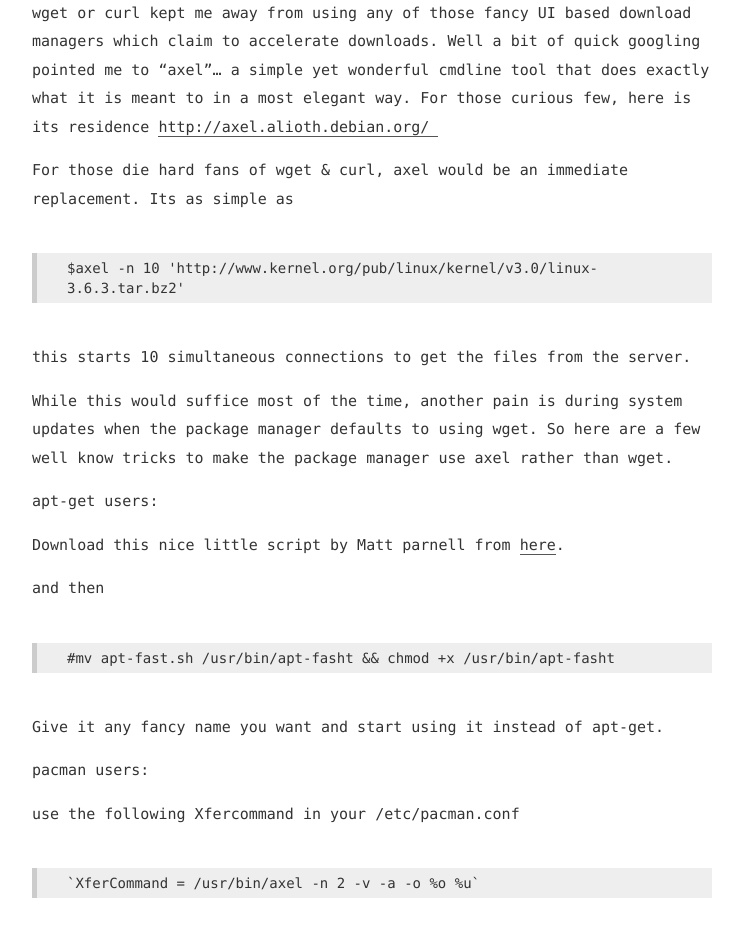
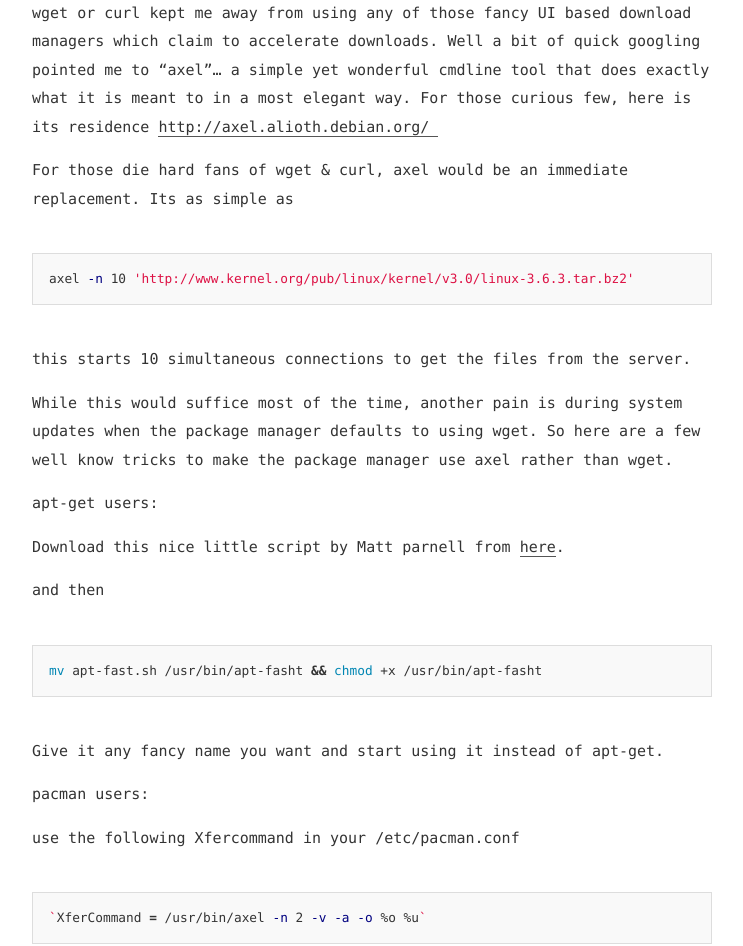
Before and after one commit to nitheeshkl/nitheeshkl.github.io, a Jekyll site: the page built from _posts/2012-10-22-axel-a-handy-accelerator.markdown, in a window 1280 px wide and 1400 px high, scrolled down 371 px. Shown: the top 946 px of the window, without its empty margins (268-1011 px from the left). Built offline with Jekyll 4.4.1, drawn with Linux system fonts in a browser that asks for light colours; some of the changed text lies outside the part shown.

Commit message:
fix axel
Signed-off-by: Nitheesh K L <nitheesh.k.l@intel.com>

````diff
--- a/_posts/2012-10-22-axel-a-handy-accelerator.markdown
+++ b/_posts/2012-10-22-axel-a-handy-accelerator.markdown
@@ -19,9 +19,9 @@
 
 For those die hard fans of wget &amp; curl, axel would be an immediate replacement. Its as simple as
 
-
-<blockquote>$axel -n 10 'http://www.kernel.org/pub/linux/kernel/v3.0/linux-3.6.3.tar.bz2'</blockquote>
-
+```bash
+axel -n 10 'http://www.kernel.org/pub/linux/kernel/v3.0/linux-3.6.3.tar.bz2'
+```
 
 this starts 10 simultaneous connections to get the files from the server.
 
@@ -35,9 +35,9 @@
 
 and then
 
-
-<blockquote>#mv apt-fast.sh /usr/bin/apt-fasht &amp;&amp; chmod +x /usr/bin/apt-fasht</blockquote>
-
+```bash
+mv apt-fast.sh /usr/bin/apt-fasht && chmod +x /usr/bin/apt-fasht
+```
 
 Give it any fancy name you want and start using it instead of apt-get.
 
@@ -47,23 +47,21 @@
 
 use the following Xfercommand in your /etc/pacman.conf
 
-
-<blockquote>`XferCommand = /usr/bin/axel -n 2 -v -a -o %o %u`</blockquote>
-
+```bash
+`XferCommand = /usr/bin/axel -n 2 -v -a -o %o %u`
+```
 
 emerge users:
 
 add the following line to your /etc/make.conf
 
 
-<blockquote>
 
->
->     FETCHCOMMAND="/usr/bin/axel -a -o /\${DISTDIR}/\${FILE} \${URI}"
->     RESUMECOMMAND="/usr/bin/axel -a -o /\${DISTDIR}/\${FILE} \${URI}"
->
->
-</blockquote>
+```bash
+ FETCHCOMMAND="/usr/bin/axel -a -o /\${DISTDIR}/\${FILE} \${URI}"
+ RESUMECOMMAND="/usr/bin/axel -a -o /\${DISTDIR}/\${FILE} \${URI}"
+```
+
 
 
 here are some samples...
````
